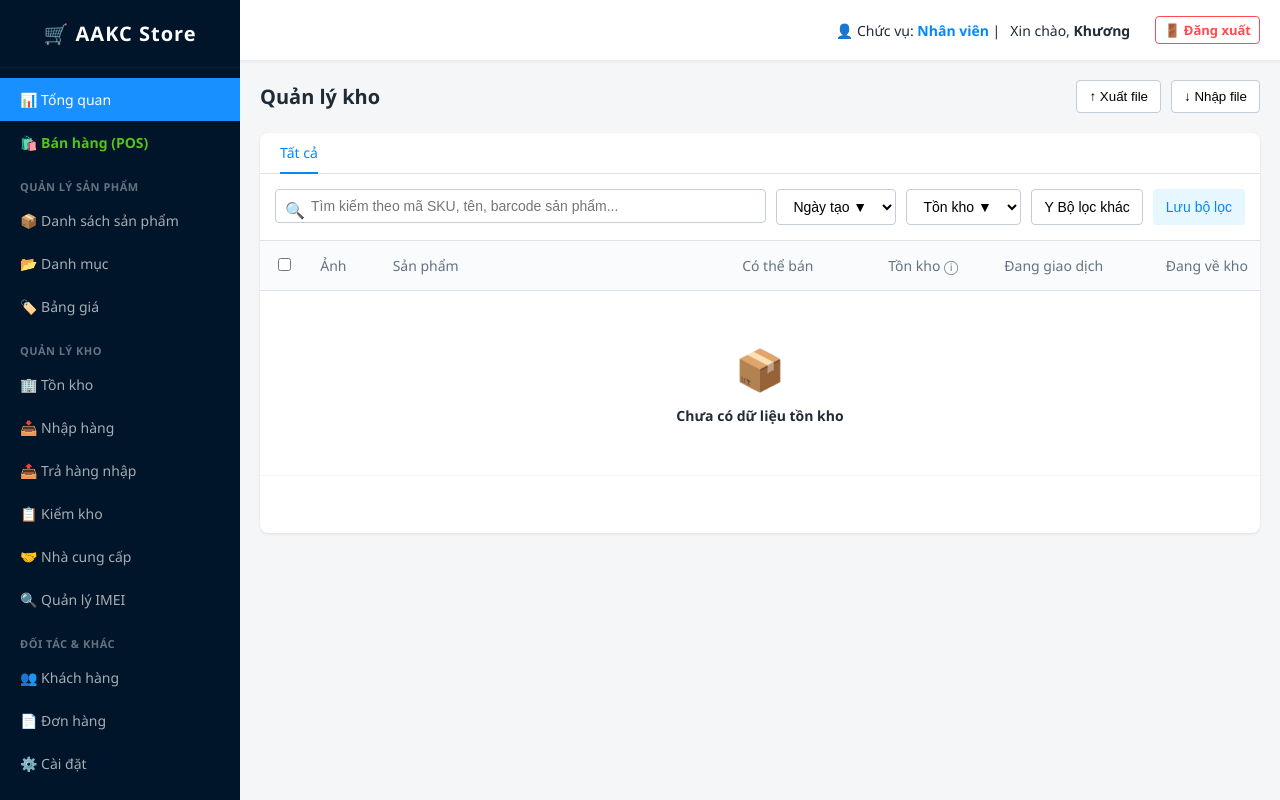
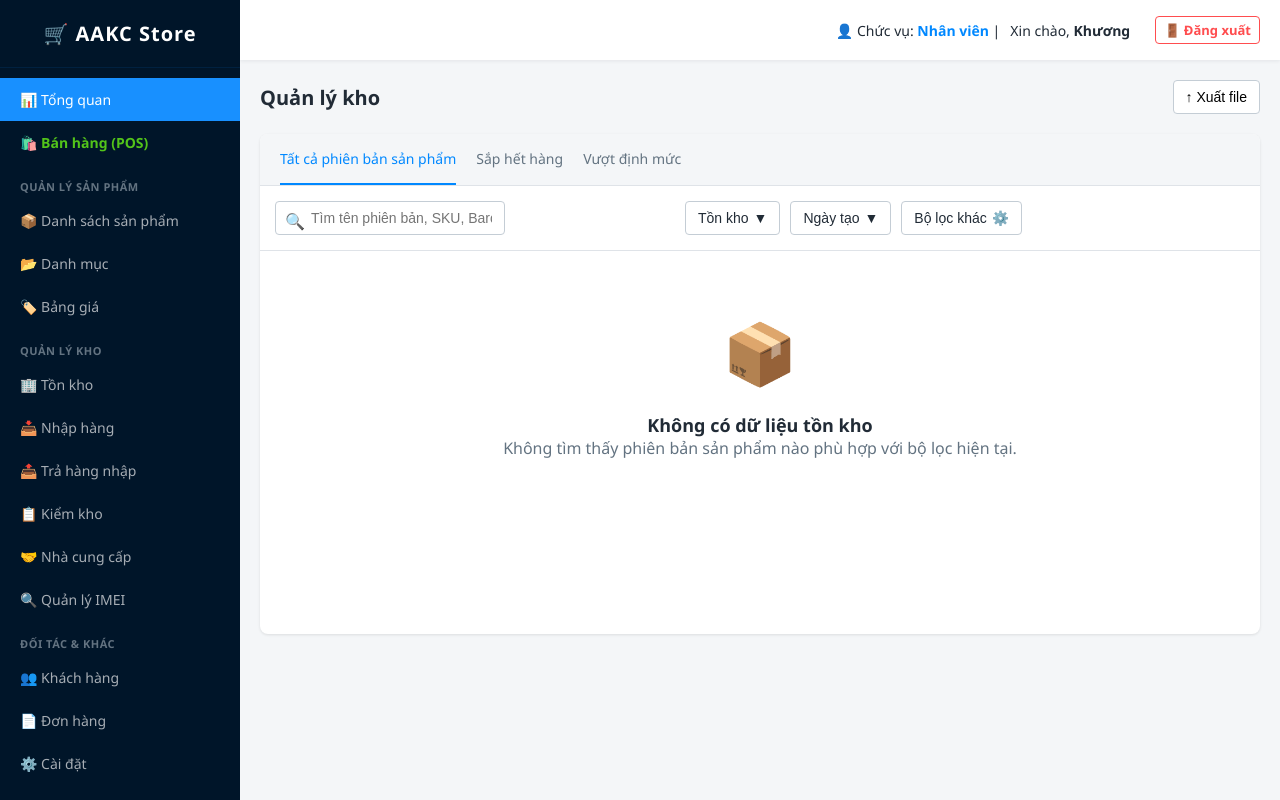
Before and after one commit to minhkhuong2/de_an_quan_ly_ban_hang, a PHP site: page /app/views/inventory/list.php in a window 1280 px wide. Run offline with PHP 8.4, Linux system fonts and the light colour scheme.

Commit message:
lên up lại 16 Tổng quan về các nghiệp vụ kho

```diff
--- a/app/views/inventory/list.php
+++ b/app/views/inventory/list.php
@@ -1,4 +1,5 @@
 <?php require_once __DIR__ . '/../layout/header.php'; ?>
+<?php /** @var array $inventoryList */ ?>
 
 <style>
     .sapo-filter-bar {
@@ -7,36 +8,43 @@
         padding: 15px;
         border-bottom: 1px solid #dfe3e8;
         background: #fff;
+        align-items: center;
     }
 
-    .sapo-filter-bar input {
+    .sapo-filter-bar input.search-input {
         flex: 1;
-        padding: 8px 12px;
+        padding: 8px 12px 8px 35px;
         border: 1px solid #c4cdd5;
         border-radius: 4px;
         outline: none;
         font-size: 14px;
     }
 
-    .sapo-filter-bar button,
-    .sapo-filter-bar select {
+    .filter-btn {
         padding: 8px 12px;
         border: 1px solid #c4cdd5;
         background: #fff;
         border-radius: 4px;
         cursor: pointer;
         font-size: 14px;
+        color: #212b36;
+        display: flex;
+        align-items: center;
+        gap: 5px;
+    }
+
+    .filter-btn:hover {
+        background: #f4f6f8;
     }
 
     .sapo-table {
         width: 100%;
         border-collapse: collapse;
-        background: #fff;
     }
 
     .sapo-table th,
     .sapo-table td {
-        padding: 15px 12px;
+        padding: 12px 10px;
         border-bottom: 1px solid #f4f6f8;
         text-align: left;
         font-size: 14px;
@@ -46,228 +54,193 @@
     .sapo-table th {
         color: #637381;
         font-weight: 500;
+        background: #fafbfc;
         border-bottom: 1px solid #dfe3e8;
-        background: #fafbfc;
-    }
-
-    .col-cb {
-        width: 40px;
-        text-align: center !important;
     }
 
     .col-img {
-        width: 60px;
-    }
-
-    .col-name {
-        width: 30%;
+        width: 50px;
     }
 
     .col-num {
-        width: 120px;
         text-align: right !important;
     }
 
-    /* Hover Row hiện nút bút chì */
-    .product-row:hover {
-        background-color: #f9fafb;
-    }
-
-    .stock-cell {
+    /* Giao diện bộ lọc Tồn kho Xổ xuống */
+    .filter-dropdown {
         position: relative;
-        cursor: pointer;
-        display: flex;
-        justify-content: flex-end;
-        align-items: center;
-    }
-
-    .edit-icon {
-        display: none;
-        color: #0088ff;
-        margin-right: 10px;
-        font-size: 16px;
-    }
-
-    .product-row:hover .edit-icon {
         display: inline-block;
     }
 
-    /* Pop-up Edit Stock nhanh */
-    .modal-overlay {
+    .filter-dropdown-content {
         display: none;
-        position: fixed;
-        top: 0;
+        position: absolute;
+        background-color: #fff;
+        min-width: 250px;
+        box-shadow: 0px 4px 12px rgba(0, 0, 0, 0.15);
+        z-index: 10;
+        border-radius: 4px;
+        border: 1px solid #dfe3e8;
+        top: 100%;
         left: 0;
-        width: 100%;
-        height: 100%;
-        background: rgba(0, 0, 0, 0.5);
-        z-index: 1000;
-        align-items: center;
-        justify-content: center;
+        margin-top: 5px;
+        padding: 15px;
     }
 
-    .modal-box {
-        background: #fff;
-        width: 450px;
-        border-radius: 8px;
-        box-shadow: 0 4px 12px rgba(0, 0, 0, 0.15);
-        overflow: hidden;
+    .sapo-tabs {
+        display: flex;
+        gap: 20px;
+        border-bottom: 1px solid #dfe3e8;
+        padding: 0 20px;
+        background: #f4f6f8;
+        border-radius: 8px 8px 0 0;
     }
 
-    .modal-header {
-        padding: 15px 20px;
-        border-bottom: 1px solid #dfe3e8;
-        display: flex;
-        justify-content: space-between;
-        font-weight: bold;
-        font-size: 16px;
+    .sapo-tab {
+        padding: 15px 0;
+        color: #637381;
+        cursor: pointer;
+        font-weight: 500;
+        font-size: 14px;
+        border-bottom: 2px solid transparent;
     }
 
-    .modal-body {
-        padding: 20px;
-    }
-
-    .modal-footer {
-        padding: 15px 20px;
-        border-top: 1px solid #dfe3e8;
-        display: flex;
-        justify-content: flex-end;
-        gap: 10px;
-        background: #fafbfc;
-    }
-
-    .form-control {
-        width: 100%;
-        padding: 10px;
-        border: 1px solid #c4cdd5;
-        border-radius: 4px;
-        outline: none;
-        margin-top: 5px;
-        margin-bottom: 15px;
-        box-sizing: border-box;
+    .sapo-tab.active {
+        color: #0088ff;
+        border-bottom: 2px solid #0088ff;
     }
 </style>
 
 <div style="display: flex; justify-content: space-between; align-items: center; margin-bottom: 20px;">
     <h2 style="font-size: 20px; font-weight: bold; color: #212b36;">Quản lý kho</h2>
     <div style="display: flex; gap: 10px;">
-        <button style="background: #fff; border: 1px solid #c4cdd5; padding: 8px 12px; border-radius: 4px; cursor: pointer;">↑ Xuất file</button>
-        <button style="background: #fff; border: 1px solid #c4cdd5; padding: 8px 12px; border-radius: 4px; cursor: pointer;">↓ Nhập file</button>
+        <button style="background: #fff; border: 1px solid #c4cdd5; padding: 8px 12px; border-radius: 4px; cursor: pointer; font-size: 14px;">↑ Xuất file</button>
     </div>
 </div>
 
-<?php if (isset($_GET['success'])): ?><div style="background:#eafff0; color:#108043; padding:15px; border-radius:6px; margin-bottom:20px; border:1px solid #33d067;">✅ Cập nhật tồn kho thành công!</div><?php endif; ?>
+<div class="card" style="background: #fff; border-radius: 8px; box-shadow: 0 1px 3px rgba(0,0,0,0.1); padding: 0; min-height: 500px;">
 
-<div class="card" style="background: #fff; border-radius: 8px; box-shadow: 0 1px 3px rgba(0,0,0,0.1); padding: 0; min-height: 400px;">
-
-    <div style="padding: 10px 20px; border-bottom: 1px solid #dfe3e8; display: flex; gap: 20px; font-size: 14px;">
-        <span style="color: #0088ff; font-weight: 500; border-bottom: 2px solid #0088ff; padding-bottom: 10px; margin-bottom: -11px;">Tất cả</span>
+    <div class="sapo-tabs">
+        <div class="sapo-tab active">Tất cả phiên bản sản phẩm</div>
+        <div class="sapo-tab">Sắp hết hàng</div>
+        <div class="sapo-tab">Vượt định mức</div>
     </div>
 
-    <div class="sapo-filter-bar">
-        <div style="position: relative; flex: 1;">
-            <span style="position: absolute; left: 10px; top: 10px; color: #637381;">🔍</span>
-            <input type="text" placeholder="Tìm kiếm theo mã SKU, tên, barcode sản phẩm..." style="padding-left: 35px; width: 100%;">
-        </div>
-        <select>
-            <option>Ngày tạo ▼</option>
-        </select>
-        <select>
-            <option>Tồn kho ▼</option>
-        </select>
-        <button>Y Bộ lọc khác</button>
-        <button style="color: #0088ff; font-weight: 500; background: #e6f7ff; border-color: transparent;">Lưu bộ lọc</button>
+    <form action="index.php" method="GET" class="sapo-filter-bar">
+        <input type="hidden" name="action" value="inventory_list">
+
+        <div style="position: relative; flex: 1; max-width: 400px;">
+            <span style="position: absolute; left: 10px; top: 9px; color: #637381;">🔍</span>
+            <input type="text" name="search" class="search-input" value="<?php echo htmlspecialchars($_GET['search'] ?? ''); ?>" placeholder="Tìm tên phiên bản, SKU, Barcode">
         </div>
 
+        <div class="filter-dropdown" id="stockFilterDiv">
+            <button type="button" class="filter-btn" onclick="toggleStockFilter()">
+                Tồn kho <span>▼</span>
+            </button>
+            <div class="filter-dropdown-content" id="stockFilterPopup">
+                <div style="font-weight: 500; margin-bottom: 10px; font-size: 14px;">Khoảng tồn kho</div>
+                <div style="display: flex; gap: 10px; align-items: center;">
+                    <input type="number" name="stock_min" value="<?php echo htmlspecialchars($_GET['stock_min'] ?? ''); ?>" placeholder="Từ..." style="width: 100%; padding: 8px; border: 1px solid #c4cdd5; border-radius: 4px;">
+                    <span>-</span>
+                    <input type="number" name="stock_max" value="<?php echo htmlspecialchars($_GET['stock_max'] ?? ''); ?>" placeholder="Đến..." style="width: 100%; padding: 8px; border: 1px solid #c4cdd5; border-radius: 4px;">
+                </div>
+                <div style="margin-top: 15px; text-align: right;">
+                    <button type="button" onclick="toggleStockFilter()" style="padding: 6px 12px; background: #fff; border: 1px solid #c4cdd5; border-radius: 4px; cursor: pointer; margin-right: 5px;">Hủy</button>
+                    <button type="submit" style="padding: 6px 12px; background: #0088ff; color: #fff; border: none; border-radius: 4px; cursor: pointer;">Lọc</button>
+                </div>
+            </div>
+        </div>
+
+        <button type="button" class="filter-btn">Ngày tạo <span>▼</span></button>
+        <button type="button" class="filter-btn">Bộ lọc khác <span>⚙️</span></button>
+
+        <?php if (!empty($_GET['search']) || isset($_GET['stock_min']) && $_GET['stock_min'] !== '' || isset($_GET['stock_max']) && $_GET['stock_max'] !== ''): ?>
+            <a href="index.php?action=inventory_list" style="color: #ff4d4f; text-decoration: none; font-size: 14px; margin-left: 10px;">Xóa bộ lọc</a>
+        <?php endif; ?>
+    </form>
+
+    <?php if (!empty($inventoryList)): ?>
         <table class="sapo-table">
             <thead>
                 <tr>
-                <th class="col-cb"><input type="checkbox"></th>
                     <th class="col-img">Ảnh</th>
-                <th class="col-name">Sản phẩm</th>
-                <th class="col-num">Có thể bán</th>
-                <th class="col-num">Tồn kho ⓘ</th>
+                    <th>Sản phẩm / Phiên bản</th>
+                    <th>SKU / Barcode</th>
+                    <th class="col-num">Có thể bán ↕</th>
+                    <th class="col-num">Tồn kho ↕</th>
                     <th class="col-num">Đang giao dịch</th>
                     <th class="col-num">Đang về kho</th>
+                    <th class="col-num">Giá bán</th>
+                    <th class="col-num">Giá vốn</th>
                 </tr>
             </thead>
             <tbody>
-            <?php if (!empty($inventories)): ?>
-                <?php foreach ($inventories as $row): ?>
-                    <tr class="product-row">
-                        <td class="col-cb"><input type="checkbox"></td>
+                <?php foreach ($inventoryList as $row): ?>
+                    <tr>
                         <td class="col-img">
                             <?php if (!empty($row['image'])): ?>
                                 <img src="<?php echo htmlspecialchars($row['image']); ?>" style="width:40px; height:40px; border-radius:4px; object-fit:cover; border:1px solid #dfe3e8;">
                             <?php else: ?>
-                                <div style="width:40px; height:40px; background:#f4f6f8; border: 1px solid #dfe3e8; border-radius:4px; text-align:center; line-height:40px; font-size: 20px;">📱</div>
+                                <div style="width:40px; height:40px; background:#f4f6f8; border: 1px solid #dfe3e8; border-radius:4px; text-align:center; line-height:40px;">📦</div>
                             <?php endif; ?>
                         </td>
-                        <td class="col-name">
-                            <a href="#" style="color: #0088ff; font-weight: 500; text-decoration: none;"><?php echo htmlspecialchars($row['product_name']); ?></a><br>
-                            <span style="color: #637381; font-size: 12px;"><?php echo !empty($row['sku']) ? htmlspecialchars($row['sku']) : '---'; ?> | <?php echo !empty($row['barcode']) ? htmlspecialchars($row['barcode']) : '---'; ?></span>
+                        <td>
+                            <a href="index.php?action=edit_product&id=<?php echo $row['id']; ?>" style="color: #0088ff; font-weight: 500; text-decoration: none;">
+                                <?php echo htmlspecialchars($row['product_name']); ?>
+                            </a><br>
+                            <span style="color: #637381; font-size: 12px;">ĐVT: <?php echo htmlspecialchars($row['unit'] ?? '---'); ?></span>
                         </td>
-
-                        <td class="col-num" style="color: #108043; font-weight: 500;"><?php echo $row['available']; ?></td>
-
-                        <td class="col-num">
-                            <div class="stock-cell" onclick="openEditModal(<?php echo $row['id']; ?>, '<?php echo addslashes($row['product_name']); ?>', <?php echo $row['stock']; ?>)">
-                                <span class="edit-icon">✏️</span>
-                                <span style="font-weight: 500; border-bottom: 1px dashed #c4cdd5;"><?php echo $row['stock']; ?></span>
-                            </div>
+                        <td style="color: #637381; font-size: 13px;">
+                            SKU: <?php echo !empty($row['sku']) ? htmlspecialchars($row['sku']) : '---'; ?><br>
+                            Bar: <?php echo !empty($row['barcode']) ? htmlspecialchars($row['barcode']) : '---'; ?>
                         </td>
-
-                        <td class="col-num" style="color: #b7791f;"><?php echo $row['trading']; ?></td>
-                        <td class="col-num" style="color: #0088ff;"><?php echo $row['incoming']; ?></td>
+                        <td class="col-num" style="color: #108043; font-weight: bold;">
+                            <?php echo $row['co_the_ban']; ?>
+                        </td>
+                        <td class="col-num" style="color: #212b36; font-weight: bold;">
+                            <?php echo $row['ton_kho']; ?>
+                        </td>
+                        <td class="col-num" style="color: #637381;"><?php echo $row['dang_giao_dich']; ?></td>
+                        <td class="col-num" style="color: #d82c0d;"><?php echo $row['dang_ve_kho']; ?></td>
+                        <td class="col-num"><?php echo number_format($row['base_price'], 0, ',', '.'); ?>₫</td>
+                        <td class="col-num"><?php echo number_format($row['cost_price'], 0, ',', '.'); ?>₫</td>
                     </tr>
                 <?php endforeach; ?>
-            <?php else: ?>
-                <tr>
-                    <td colspan="7" style="text-align: center; padding: 50px;">
-                        <div style="font-size: 40px; margin-bottom: 10px;">📦</div>
-                        <div style="color: #212b36; font-weight: bold;">Chưa có dữ liệu tồn kho</div>
-                    </td>
-                </tr>
-            <?php endif; ?>
             </tbody>
         </table>
+
+        <div style="padding: 15px 20px; color: #637381; font-size: 14px; border-top: 1px solid #dfe3e8;">
+            Hiển thị 1 - <?php echo count($inventoryList); ?> trên tổng <?php echo count($inventoryList); ?> phiên bản
         </div>
-
-<div class="modal-overlay" id="editModal">
-    <div class="modal-box">
-        <div class="modal-header">
-            <span>Chỉnh sửa tồn kho</span>
-            <span style="cursor: pointer; color: #637381;" onclick="closeEditModal()">✖</span>
+    <?php else: ?>
+        <div style="text-align: center; padding: 60px 20px;">
+            <div style="font-size: 60px; margin-bottom: 20px; color: #c4cdd5;">📦</div>
+            <h3 style="font-size: 18px; color: #212b36; font-weight: bold;">Không có dữ liệu tồn kho</h3>
+            <p style="color: #637381;">Không tìm thấy phiên bản sản phẩm nào phù hợp với bộ lọc hiện tại.</p>
         </div>
-        <form action="index.php?action=update_stock" method="POST">
-            <div class="modal-body">
-                <input type="hidden" name="product_id" id="modal_product_id">
-                <div style="font-weight: 500; color: #0088ff; margin-bottom: 15px;" id="modal_product_name"></div>
-
-                <label style="font-weight: 500; font-size: 14px;">Tồn kho mới</label>
-                <input type="number" name="new_stock" id="modal_new_stock" class="form-control" required>
-
-                <p style="font-size: 13px; color: #637381; margin: 0;">Lưu ý: Số lượng "Có thể bán" sẽ tự động được hệ thống tính toán lại.</p>
-            </div>
-            <div class="modal-footer">
-                <button type="button" onclick="closeEditModal()" style="background: #fff; border: 1px solid #c4cdd5; padding: 8px 16px; border-radius: 4px; cursor: pointer;">Hủy</button>
-                <button type="submit" style="background: #0088ff; color: #fff; border: none; padding: 8px 16px; border-radius: 4px; cursor: pointer; font-weight: bold;">Lưu thay đổi</button>
-            </div>
-        </form>
-    </div>
+    <?php endif; ?>
 </div>
 
 <script>
-    function openEditModal(id, name, currentStock) {
-        document.getElementById('editModal').style.display = 'flex';
-        document.getElementById('modal_product_id').value = id;
-        document.getElementById('modal_product_name').innerText = name;
-        document.getElementById('modal_new_stock').value = currentStock;
+    // JS Mở popup lọc khoảng Tồn kho
+    function toggleStockFilter() {
+        var popup = document.getElementById("stockFilterPopup");
+        if (popup.style.display === "block") {
+            popup.style.display = "none";
+        } else {
+            popup.style.display = "block";
+        }
     }
 
-    function closeEditModal() {
-        document.getElementById('editModal').style.display = 'none';
+    // Đóng popup khi click ra ngoài
+    document.addEventListener('click', function(event) {
+        var div = document.getElementById('stockFilterDiv');
+        var popup = document.getElementById('stockFilterPopup');
+        if (!div.contains(event.target)) {
+            popup.style.display = 'none';
         }
+    });
 </script>
 
 <?php require_once __DIR__ . '/../layout/footer.php'; ?>
```
Also changed, not shown: app/controllers/DashboardController.php (+26 -7 lines), app/controllers/InventoryController.php (+13 -30 lines), app/models/ImeiModel.php (deleted, +0 -154 lines), app/models/InventoryModel.php (added, +45 -0 lines). Lines whose indentation alone changed are shown as unchanged.
